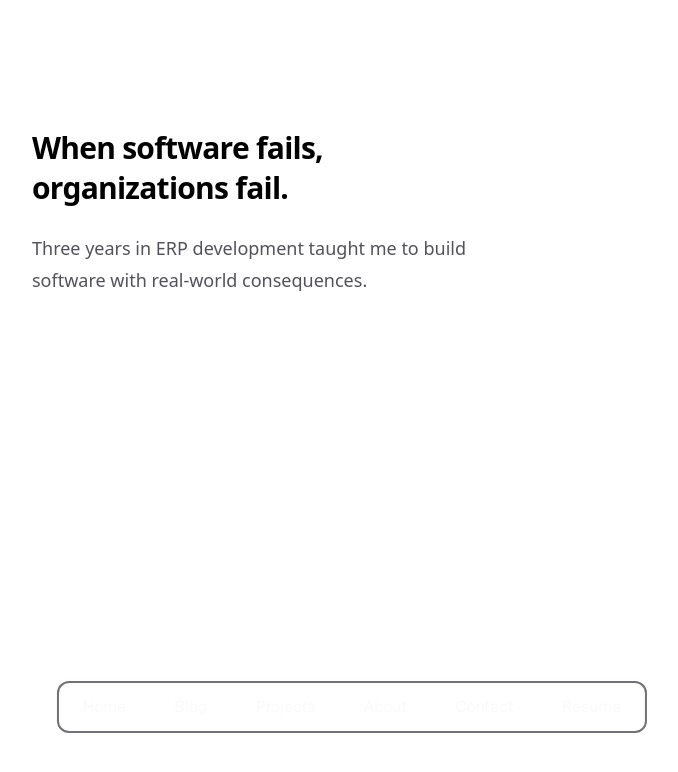
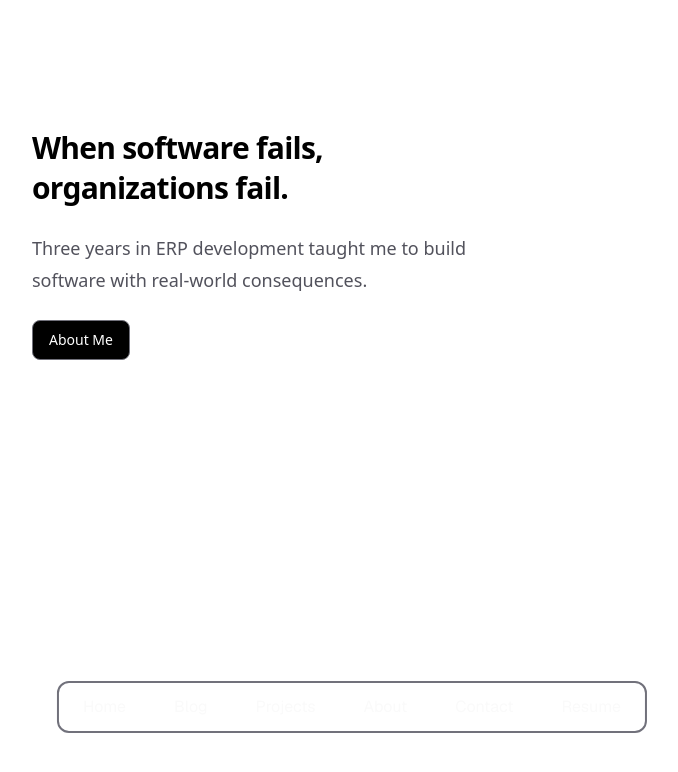
Before and after one commit to nflpurnama/naufal-portfolio, a Next.js app: page / in a window 1280 px wide. Shown: the top 772 px of the page, without its empty margins (288-966 px from the left). Built offline with nearby package versions, Linux system fonts and the light colour scheme.

Commit message:
[DEV] update landing page

```diff
--- a/src/app/page.tsx
+++ b/src/app/page.tsx
@@ -1,3 +1,5 @@
+import { Button } from "@/components/button/button";
+
 export default function Home() {
   return (
     <div className="flex min-h-screen items-center justify-center bg-zinc-50 font-sans dark:bg-black">
@@ -9,6 +11,7 @@
           <p className="max-w-md text-lg leading-8 text-zinc-600 dark:text-zinc-400">
             Three years in ERP development taught me to build software with real-world consequences.
           </p>
+          <Button href="/about">About Me</Button>
         </div>
       </main>
     </div>
```
